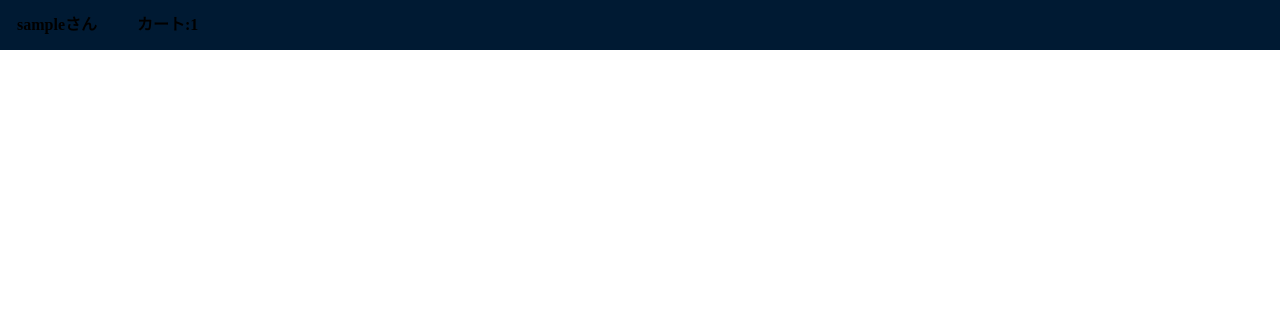
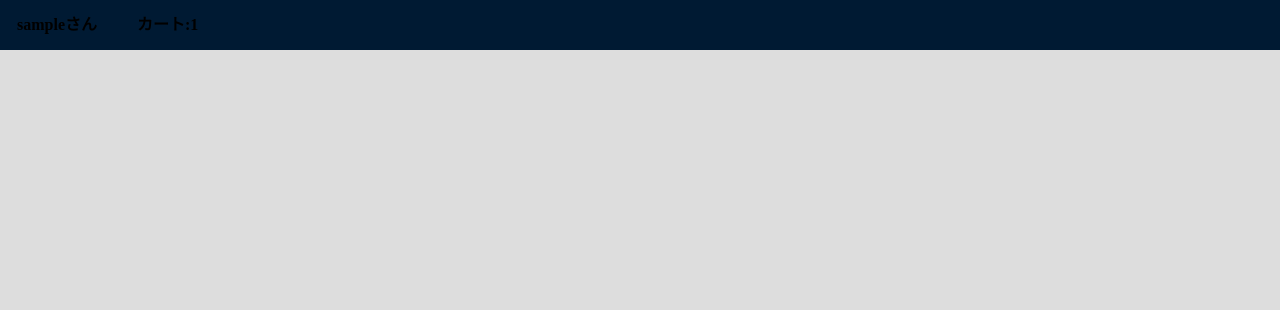
Before and after one commit to soichiro-fukuzawa/myportfolio, a PHP site: page /history.php in a window 1280 px wide. Shown: the top 310 px of the page. Run offline with PHP 8.4, Linux system fonts and the light colour scheme; the visitor is signed in with stand-in values (Sample User, id 1); data that the repository does not hold is empty; some libraries are stand-ins or nearby versions.

Commit message:
Add files via upload

```diff
--- a/style.css
+++ b/style.css
@@ -6,9 +6,6 @@
 body{
     background-color:#ddd;
     width:100%;
-}
-.bowh{
-    background-color:#fff;
 }
 /*------------------------------------------------------*/
 #sotowaku{
```
